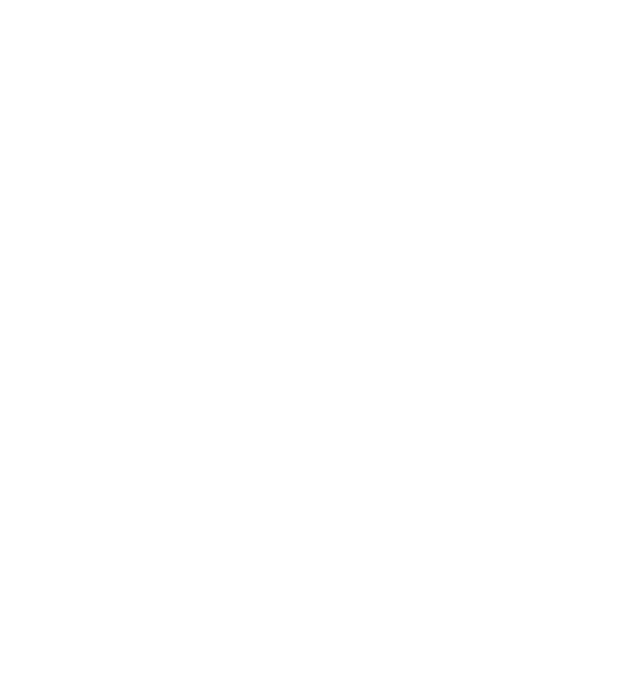
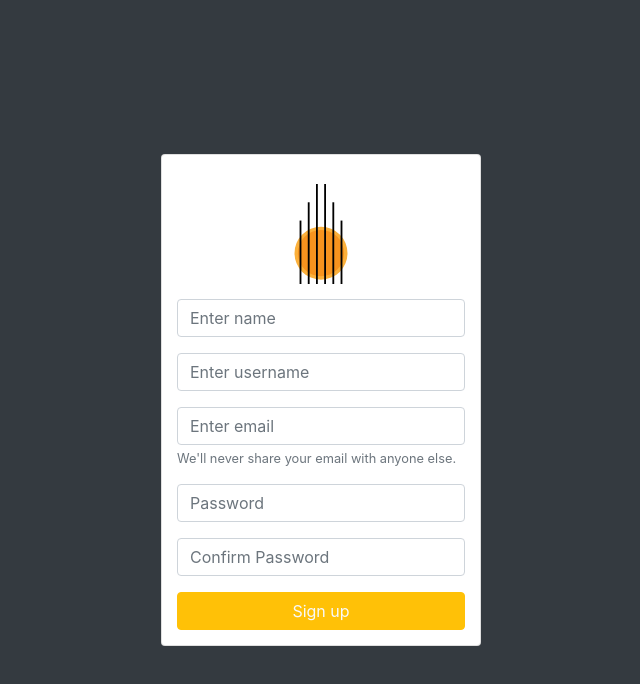
Before and after one commit to ErickJBS/setlist-hero-react, a React (Create React App) app: page /register in a window 1280 px wide. Shown: the top 684 px of the page, without its empty margins (319-959 px from the left). Built offline with nearby package versions, Linux system fonts and the light colour scheme.

Commit message:
Finished register page visually

```diff
--- a/src/App.js
+++ b/src/App.js
@@ -5,16 +5,22 @@
 import store from './redux/store';
 import { Provider } from "react-redux";
 import RegisterPage from './pages/register-page';
+import LoginPage from './pages/login-page';
+
 import './pages/pages.css'
 
 import './App.css';
+
+const componentToTest = <><RegisterPage className="full-page"/></>;
 
 function App() {
   return (
     <Provider store={store}>
       <Router>
         <>
-          <Route exact path="/test" render={() => <><RegisterPage className="full-page"/></>}/>
+          <Route exact path="/test" render={() => componentToTest}/>
+          <Route exact path="/login" component={LoginPage} />
+          <Route exact path="/register" component={RegisterPage} />
         </>
       </Router>
     </Provider>
--- a/src/components/register/register-form.jsx
+++ b/src/components/register/register-form.jsx
@@ -1,32 +1,94 @@
-import React from 'react';
-import logo from '../../logo.svg';
-import { connect } from 'react-redux';
+import React, { useState, useEffect } from 'react';
+import logo from '../../assets/only_logo.svg';
+import { connect} from 'react-redux';
 import { createStructuredSelector } from 'reselect';
-import {selectUser} from '../../redux/auth/auth.selector';
-import {registerSuccess} from '../../redux/auth/auth.actions';
+import { selectUser } from '../../redux/auth/auth.selector';
+import { registerSuccess } from '../../redux/auth/auth.actions';
+import { validatePassword } from '../../utils/RegisterUtils';
+import { Redirect } from 'react-router-dom';
+import '../../pages/pages.css';
+
 const RegisterForm = ({ registerUser, user }) => {
+
+    const [password, setPassword] = useState('');
+    const [name, setName] = useState('');
+    const [username, setUsername] = useState('');
+    const [email, setEmail] = useState('');
+    const [passwordFeedback, setPasswordFeedback] = useState('');
+    const [validPassword, setValidPassword] = useState(false);
+    const [confirmPassword, setConfirmPassword] = useState('');
+    const [passwordConfirmed, setPasswordConfifmed] = useState(false);
+    const [confirmPasswordFeedback, setConfirmPasswordFeedback] = useState('');
+
+    useEffect( () => {
+        (password !== confirmPassword) && setConfirmPasswordFeedback('Passwords are different');
+        if (password === confirmPassword) {
+            setConfirmPasswordFeedback('');
+            setPasswordConfifmed(true);
+        }
+    },
+    [password,confirmPassword]);
+
+
+    const handleSubmit = (e) => {
+        e.preventDefault();
+        if (validPassword && passwordConfirmed) {
+            //TODO add call to real register service
+            user = { name, username, email, password };
+            registerUser(user);
+            alert('user registered');
+        }
+    };
+
+    const handlePasswordChange = (e) => {
+        setPassword(e.target.value);
+        if (!validatePassword(password)) {
+            setPasswordFeedback('Password must have at least one capital letter, one lowercase letter, one number and one special character (! @ # \$ % \^ & \*)');
+        } else {
+            setPasswordFeedback('');
+            setValidPassword(true);
+        }
+    };
 
     return (
         <>
-            <div>
-                <img src={logo} alt="logo" />
+            <div className="center image-centerd">
+                <img src={logo} alt="logo"
+                style={/**Satanic IIFE */
+                    ((value) => ({
+                        height: `${value}px`,
+                        width: `${value}px`
+                    }))(100)
+                } />
             </div>
-            <form onSubmit={(e) => {
-                e.preventDefault();
-                user = {email: 'some_email', password:'some_password'};
-                registerUser(user);
-            }}>
+            <form onSubmit={handleSubmit}>
                 <div className="form-group">
-                    <input type="text" className="form-control" id="inputName" placeholder="Your name"/>
+                    <input type="text" className="form-control" required
+                        id="inputName" placeholder="Enter name"
+                        onChange={(e) => setName(e.target.value)} />
                 </div>
                 <div className="form-group">
-                    <input type="email" className="form-control" id="inputEmail" aria-describedby="emailHelp" placeholder="Email"/>
+                    <input type="text" className="form-control" id="inputUsername"
+                        placeholder="Enter username" required
+                        onChange={(e) => setUsername(e.target.value)} />
+                </div>
+                <div className="form-group">
+                    <input type="email" className="form-control" id="inputEmail1"
+                        aria-describedby="emailHelp" placeholder="Enter email" required
+                        onChange={(e) => setEmail(e.target.value)} />
                     <small id="emailHelp" className="form-text text-muted">We'll never share your email with anyone else.</small>
                 </div>
                 <div className="form-group">
-                    <input type="password" className="form-control" id="inputPass" placeholder="Password" />
+                    <input type="password" className="form-control" required placeholder="Password"
+                        id="inputPassword1" onChange={handlePasswordChange} />
+                    <small id="passwordFeedback" className="form-text text-danger">{passwordFeedback}</small>
                 </div>
-                <button type="submit" className="btn btn-warning btn-block text-white">Sign up</button>
+                <div className="form-group">
+                    <input type="password" className="form-control" required placeholder="Confirm Password"
+                        id="inputPassword2" onChange={(e) => setConfirmPassword(e.target.value)} />
+                    <small id="passwordFeedback" className="form-text text-danger">{confirmPasswordFeedback}</small>
+                </div>
+                <button type="submit" className="btn btn-warning btn-block text-light">Sign up</button>
             </form>
         </>
     );
--- a/src/pages/login-page.jsx
+++ b/src/pages/login-page.jsx
@@ -0,0 +1,11 @@
+import React from 'react';
+
+const LoginPage = () =>{
+    return(
+        <>
+            Login!
+        </>
+    )
+};
+
+export default LoginPage;
--- a/src/pages/pages.css
+++ b/src/pages/pages.css
@@ -7,3 +7,7 @@
 .fill-height {
   height: 100vh;
 }
+
+.image-centerd{
+  padding: 5%;
+}
--- a/src/pages/register-page.jsx
+++ b/src/pages/register-page.jsx
@@ -2,9 +2,16 @@
 import RegisterForm from '../components/register/register-form';
 import Card from 'react-bootstrap/Card'
 import './pages.css';
-const RegisterPage = () => {
+import { connect} from 'react-redux';
+import { createStructuredSelector } from 'reselect';
+import { selectUser } from '../redux/auth/auth.selector';
+import { Redirect } from 'react-router-dom';
+const RegisterPage = ({ user }) => {
+    if (!user) {
+        return <Redirect to="/"></Redirect>
+    };
     return (
-        <div className="p-3 mb-2 bg-dark fill-height center" >
+        <div className="p-3 bg-dark fill-height center" >
             <>
                 <Card style={{ width: '20rem', padding:'15px' }}>
                     <RegisterForm />
@@ -14,4 +21,12 @@
     )
 };
 
-export default RegisterPage;
+const mapStateToProps = createStructuredSelector({
+    user: selectUser
+});
+
+
+
+export default connect(
+    mapStateToProps
+)(RegisterPage);
--- /dev/null
+++ b/src/utils/RegisterUtils.js
@@ -0,0 +1 @@
+export const validatePassword = (string) => /^(?=.*[a-z])(?=.*[A-Z])(?=.*[0-9])(?=.*[!@#\$%\^&\*])(?=.{8,})/.test(string);
```
Also changed, not shown: src/pages/band-management-page.jsx (added, +11 -0 lines), src/assets/only_logo.svg (added), 1 other file (tests, documents, lock files or other folders).
